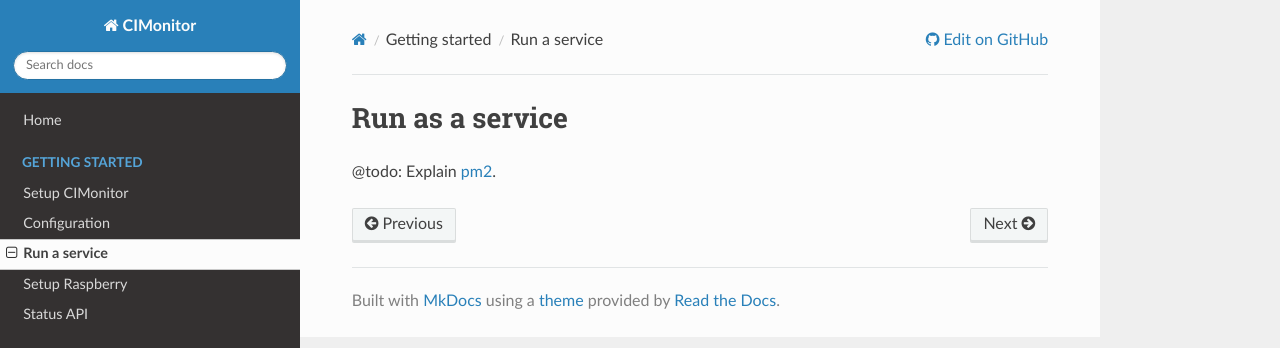
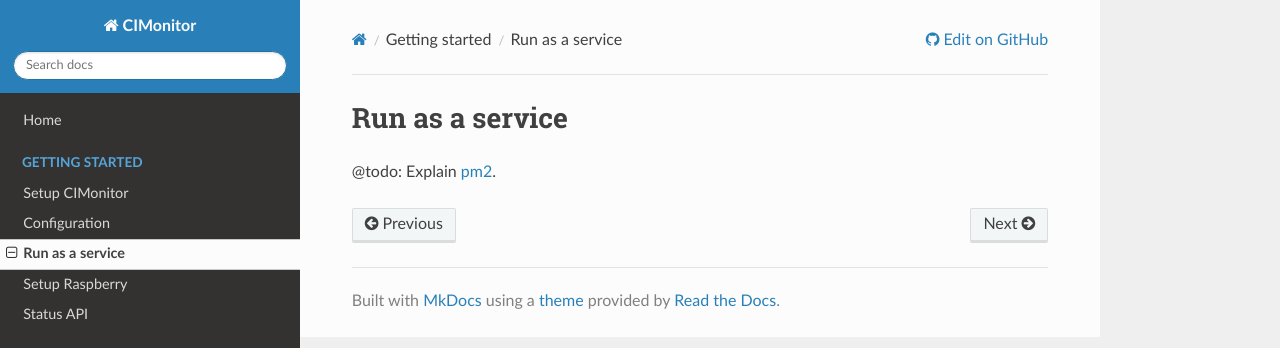
Before and after one commit to FuturePortal/CIMonitor, an MkDocs documentation site: the page built from docs/setup/run-as-service.md, in a window 1280 px wide. Shown: the top 348 px of the page. Built offline with MkDocs 1.6.1, drawn with Linux system fonts in a browser that asks for light colours; nearby versions of some CDN libraries; old or Windows-style settings are respelled for this version of MkDocs.

Commit message:
Fix broken menu title

```diff
--- a/mkdocs.yml
+++ b/mkdocs.yml
@@ -8,7 +8,7 @@ pages:
     - Getting started:
           - Setup CIMonitor: setup/CIMonitor.md
           - Configuration: setup/configuration.md
-          - Run a service: setup/run-as-service.md
+          - Run as a service: setup/run-as-service.md
           - Setup Raspberry: setup/Raspberry.md
     - Status API: status-API.md
     - Link a service:
```
